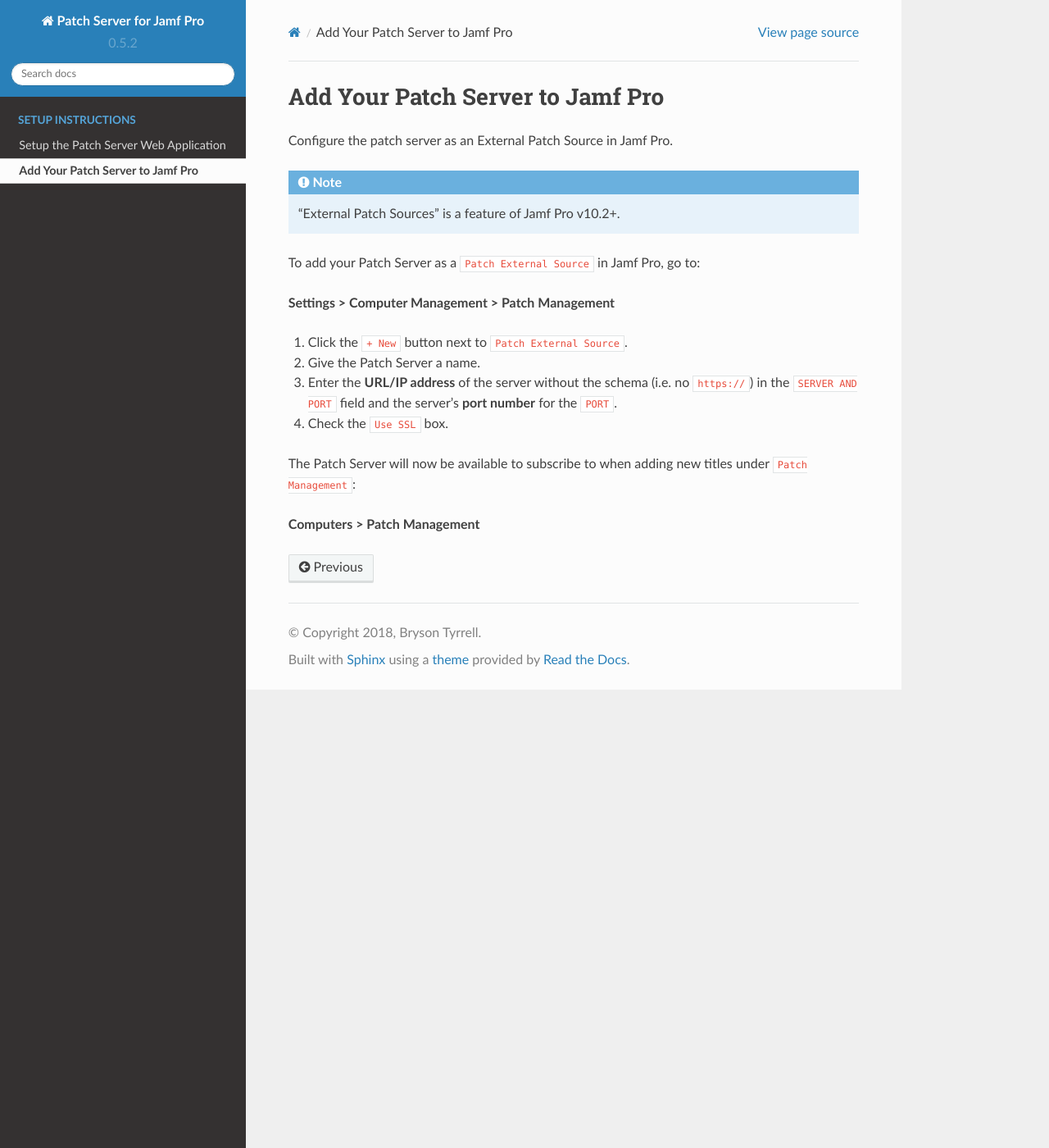
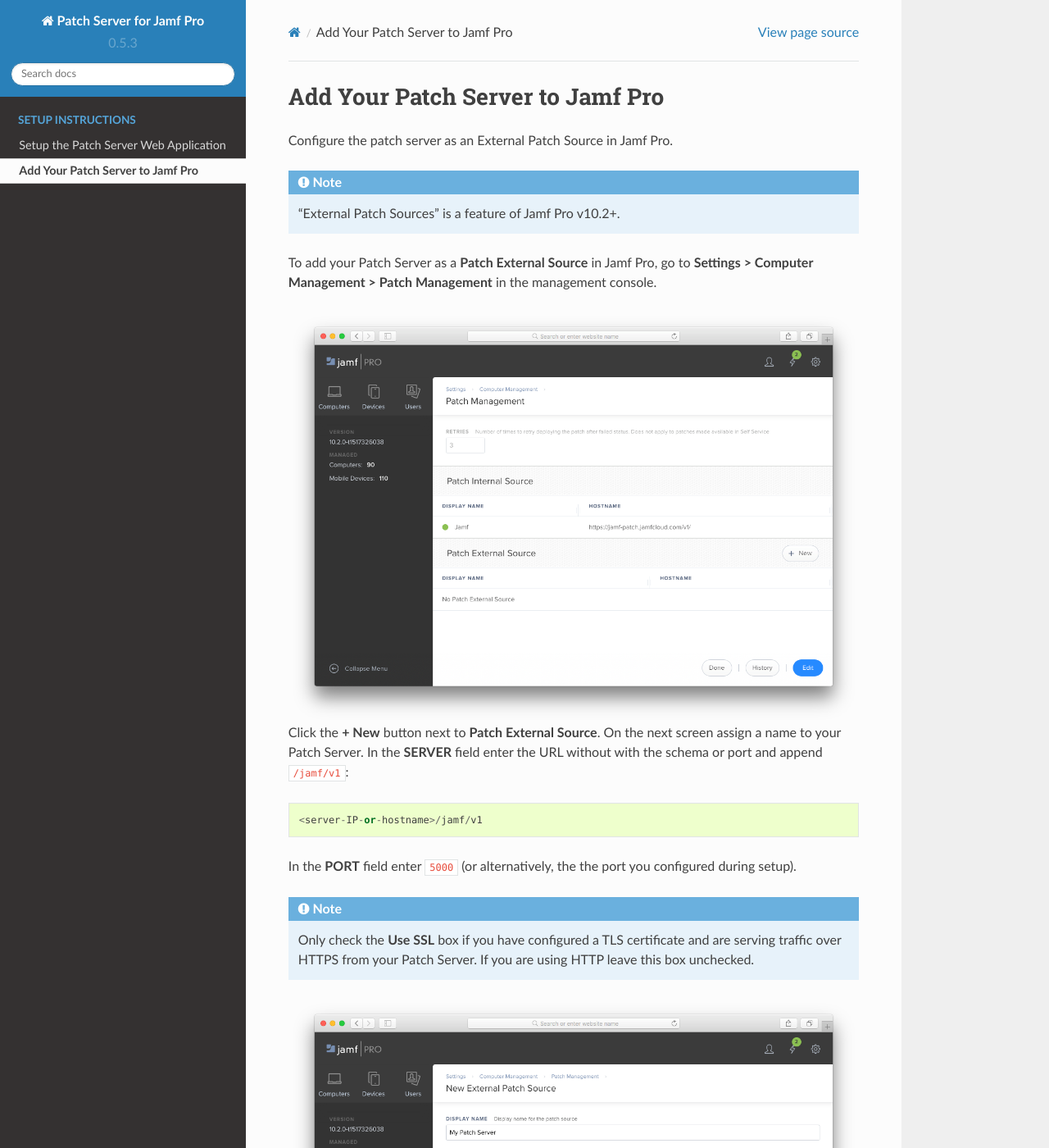
Before and after one commit to brysontyrrell/PatchServer, a Sphinx documentation site: the page built from docs/setup/in_jamf_pro.rst, in a window 1280 px wide and 1400 px high. Shown: the whole window at 82% size. Built offline with Sphinx 7.4.7 and the Read the Docs theme 2.0.0, drawn with Linux system fonts in a browser that asks for light colours; pages that are not in the unit, such as notebooks, are missing from menus; some of the changed text lies outside the part shown.

Commit message:
updated Jamf Pro instructions for docs
Because accurate and easy to read instructions are important.

```diff
--- a/docs/index.rst
+++ b/docs/index.rst
@@ -110,6 +110,11 @@
 Change History
 --------------
 
+0.5.3 (2018-02-13)
+^^^^^^^^^^^^^^^^^^
+
+Because accurate and easy to read instructions are important.
+
 0.5.2 (2018-02-08)
 ^^^^^^^^^^^^^^^^^^
 
--- a/docs/setup/in_jamf_pro.rst
+++ b/docs/setup/in_jamf_pro.rst
@@ -7,16 +7,45 @@
 
     "External Patch Sources" is a feature of Jamf Pro v10.2+.
 
-To add your Patch Server as a ``Patch External Source`` in Jamf Pro, go to:
+To add your Patch Server as a **Patch External Source** in Jamf Pro, go to
+**Settings > Computer Management > Patch Management** in the management console.
 
-**Settings > Computer Management > Patch Management**
+.. image:: ../_static/jamf_setup_01.png
+   :align: center
 
-1. Click the ``+ New`` button next to ``Patch External Source``.
-2. Give the Patch Server a name.
-3. Enter the **URL/IP address** of the server without the schema (i.e. no ``https://``) in the ``SERVER AND PORT`` field and the server's **port number** for the ``PORT``.
-4. Check the ``Use SSL`` box.
+Click the **+ New** button next to **Patch External Source**. On the next screen
+assign a name to your Patch Server. In the **SERVER** field enter the URL
+without with the schema or port and append ``/jamf/v1``::
 
-The Patch Server will now be available to subscribe to when adding new titles
-under ``Patch Management``:
+   <server-IP-or-hostname>/jamf/v1
 
-**Computers > Patch Management**
+In the **PORT** field enter ``5000`` (or alternatively, the the port you
+configured during setup).
+
+.. note::
+
+   Only check the **Use SSL** box if you have configured a TLS certificate and
+   are serving traffic over HTTPS from your Patch Server. If you are using HTTP
+   leave this box unchecked.
+
+.. image:: ../_static/jamf_setup_02.png
+   :align: center
+
+After saving your settings, a **Test** button will be available on the Patch
+Server's page. Click it to verify Jamf Pro can connect to your Patch Server and
+data is being received.
+
+.. image:: ../_static/jamf_setup_03.png
+   :align: center
+
+Your Patch Server will now be displayed on the **Patch Management** settings
+page.
+
+.. image:: ../_static/jamf_setup_04.png
+   :align: center
+
+You will now be able to add your software titles on your Patch Server from the
+**Computers > Patch Management > Software Titles** list.
+
+.. image:: ../_static/jamf_setup_05.png
+   :align: center
--- a/patchserver/__init__.py
+++ b/patchserver/__init__.py
@@ -1,4 +1,4 @@
 """Patch Server for Jamf Pro"""
 __title__ = 'PatchServer'
-__version__ = '0.5.2'
+__version__ = '0.5.3'
 __author__ = 'Bryson Tyrrell'
```
Also changed, not shown: docs/_static/jamf_setup_01.png (added), docs/_static/jamf_setup_02.png (added), docs/_static/jamf_setup_03.png (added), docs/_static/jamf_setup_04.png (added), docs/_static/jamf_setup_05.png (added).
